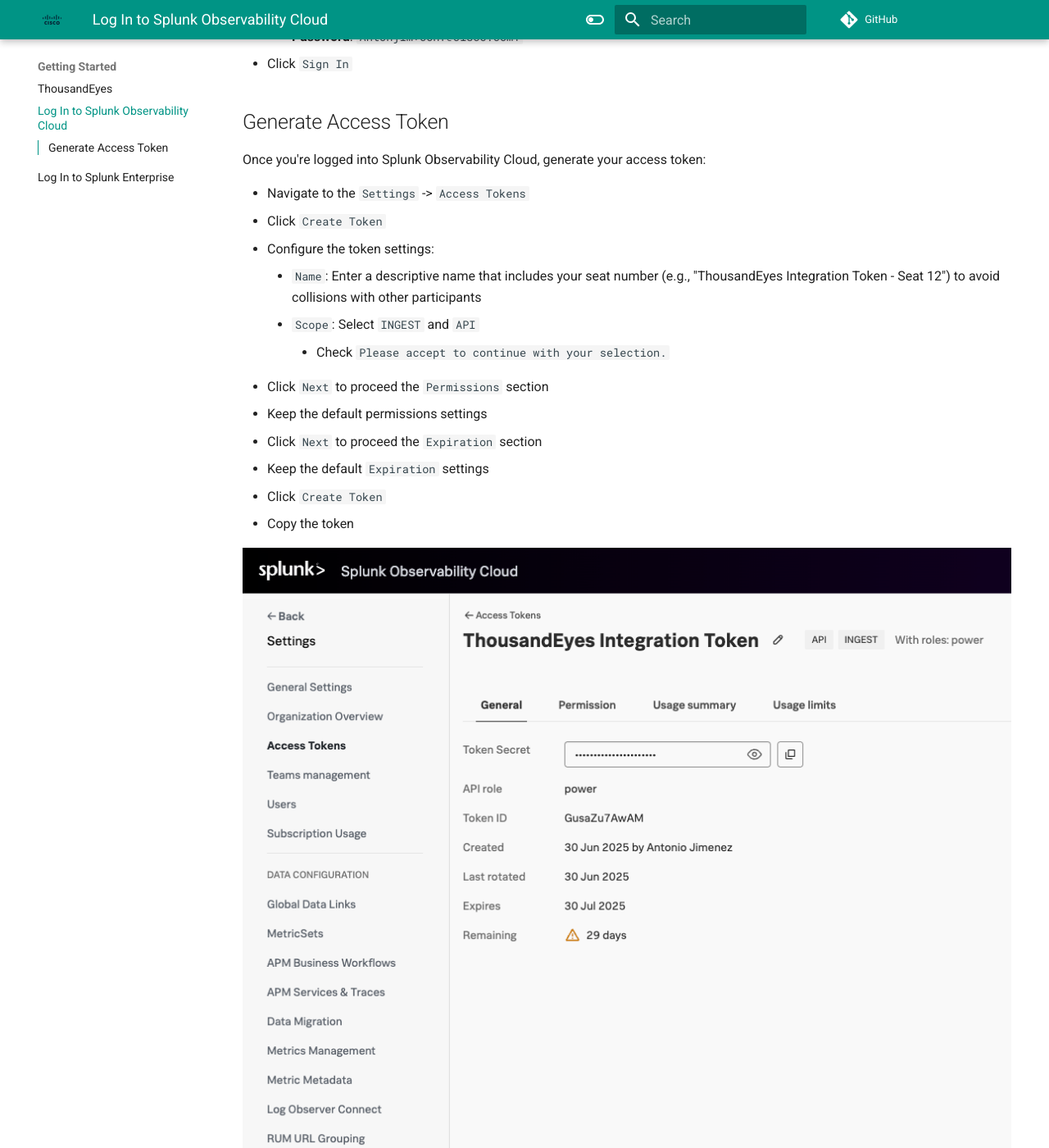
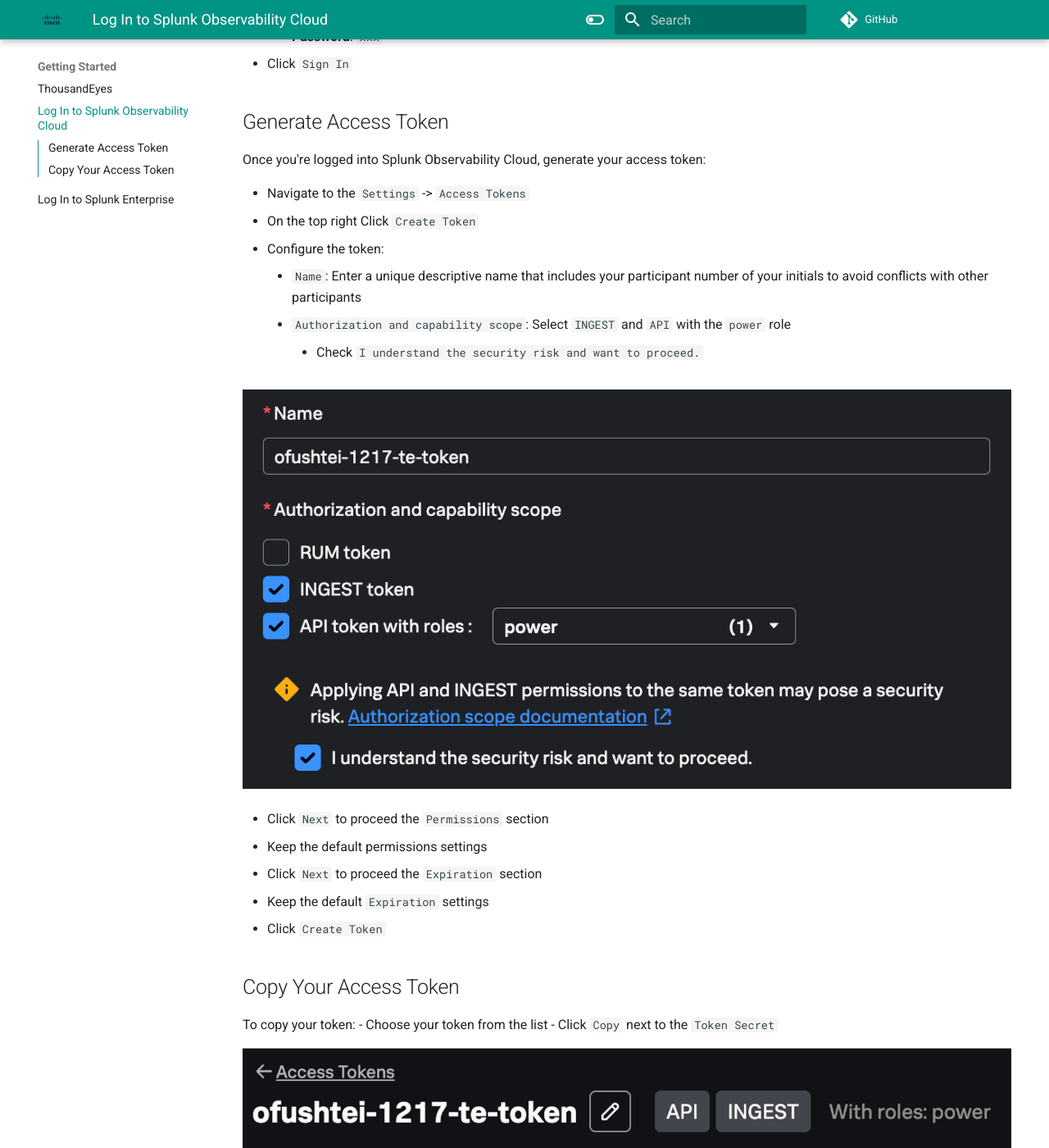
Before and after one commit to ajimenez1503/splunk.conf-2026-OBS1217, an MkDocs documentation site: the page built from docs/getting_started/login_splunk_observability.md, in a window 1280 px wide and 1400 px high, scrolled down 380 px. Shown: the whole window at 82% size. Built offline with MkDocs 1.6.1 and Material for MkDocs 9.7.7, drawn with Linux system fonts in a browser that asks for light colours; comment, search, counter and statistics services are not loaded; some of the changed text lies outside the part shown.

Commit message:
o11y getting started revision + screenshot
Review of the o11y getting started page and updated screenshot with new UI

```diff
--- a/docs/getting_started/login_splunk_observability.md
+++ b/docs/getting_started/login_splunk_observability.md
@@ -6,8 +6,8 @@
 
 - Go to [Splunk Observability Cloud](https://app.us1.observability.splunkcloud.com/#/home).
 - Enter the following credentials:
-    - **Email**: `antonjim+conf@cisco.com`
-    - **Password**: `Antonjim+conf@cisco.com1`
+    - **Email**: `xxx`
+    - **Password**: `xxx`
 - Click `Sign In`
 
 ## Generate Access Token
@@ -15,16 +15,24 @@
 Once you're logged into Splunk Observability Cloud, generate your access token:
 
 - Navigate to the `Settings` -> `Access Tokens`
-- Click `Create Token`
-- Configure the token settings:
-    - `Name`: Enter a descriptive name that includes your seat number (e.g., "ThousandEyes Integration Token - Seat 12") to avoid collisions with other participants
-    - `Scope`: Select `INGEST` and `API`
-        - Check `Please accept to continue with your selection.`
+- On the top right Click `Create Token`
+- Configure the token:
+    - `Name`: Enter a unique descriptive name that includes your participant number of your initials to avoid conflicts with other participants
+    - `Authorization and capability scope`: Select `INGEST` and `API` with the `power` role
+        - Check `I understand the security risk and want to proceed.`
+
+![access token](../img/splunk_observability/o11y_create_token.png)
+
 - Click `Next` to proceed the `Permissions` section
 - Keep the default permissions settings
 - Click `Next` to proceed the `Expiration` section
 - Keep the default `Expiration` settings
 - Click `Create Token`
-- Copy the token
 
-![access token](../img/splunk_observability/access_token.png)
+## Copy Your Access Token
+
+To copy your token:
+- Choose your token from the list
+- Click `Copy` next to the `Token Secret`
+
+![access token](../img/splunk_observability/o11y_copy_token.png)
```
Also changed, not shown: docs/getting_started/login_splunk_show.md (renamed from docs/getting_started/login_splunk_cloud_enterprise.md), docs/img/splunk_observability/o11y_copy_token.png (added), docs/img/splunk_observability/o11y_create_token.png (added), docs/img/thousandeyes/createPageLoadTest1.png (deleted), docs/img/thousandeyes/createPageLoadTest2.png (deleted).
